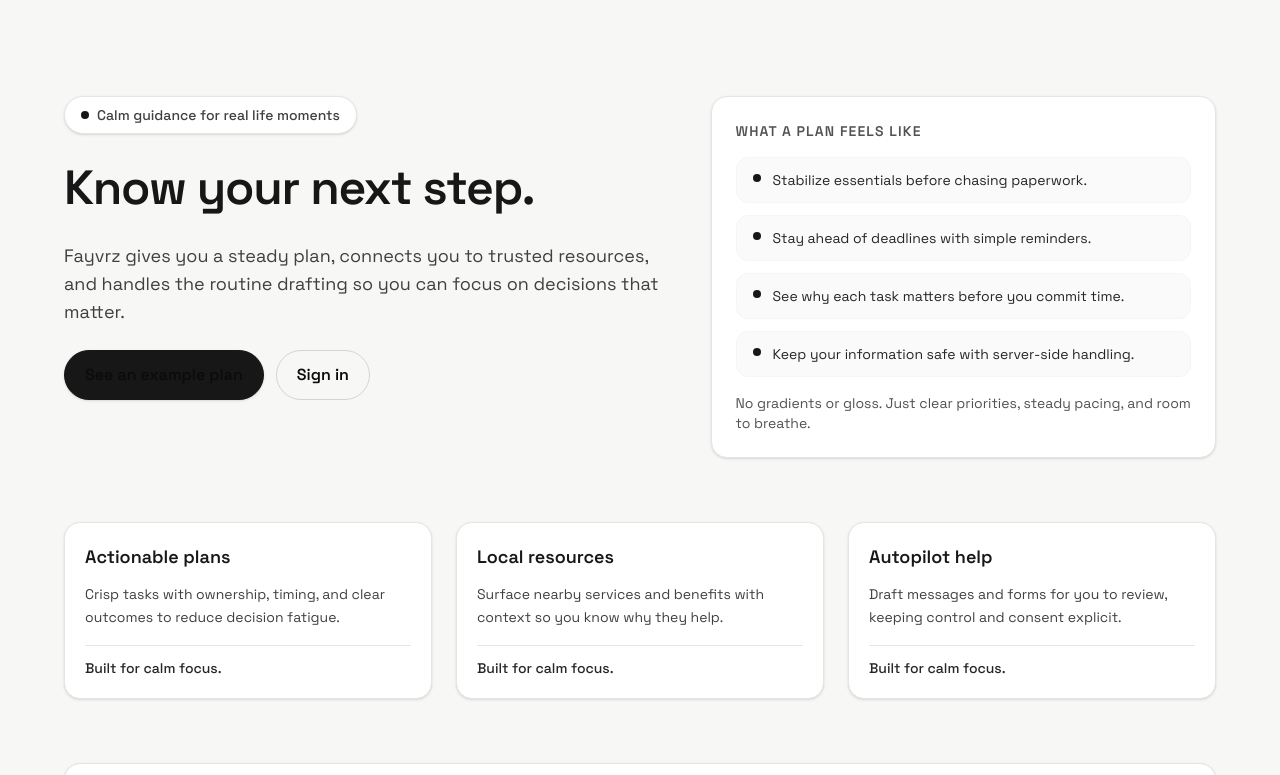
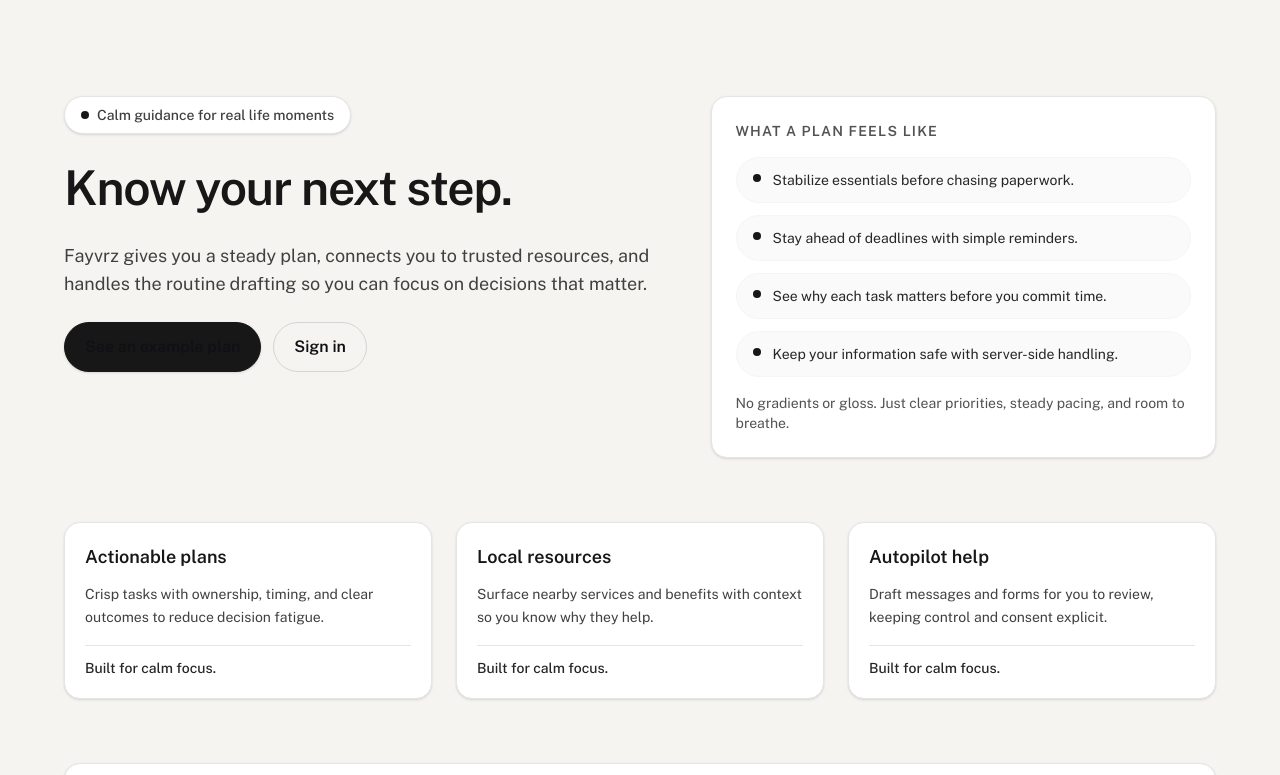
Before and after one commit to bigwest1/fayvrz_rep, a Next.js app: page / in a window 1280 px wide. Shown: the top 775 px of the page. Built offline with nearby package versions, Linux system fonts and the light colour scheme.

Commit message:
feat: add design tokens and typography foundation

```diff
--- a/src/app/globals.css
+++ b/src/app/globals.css
@@ -1,16 +1,46 @@
 @import "tailwindcss";
 
 :root {
-  --background: #f7f7f5;
-  --foreground: #0c0c0c;
-  --border: #e4e1da;
+  --color-canvas: #f6f4f0;
+  --color-surface: #ffffff;
+  --color-surface-muted: #f1eee7;
+  --color-border: #e3dfd6;
+  --color-border-strong: #cfc9bc;
+  --color-text: #0f1115;
+  --color-text-muted: #2f3239;
+  --color-accent-calm: #dfe9e2;
+  --color-accent-contrast: #111827;
+
+  --space-xs: 0.375rem;
+  --space-sm: 0.75rem;
+  --space-md: 1rem;
+  --space-lg: 1.5rem;
+  --space-xl: 2rem;
+  --space-2xl: 2.75rem;
+
+  --radius-xs: 0.35rem;
+  --radius-sm: 0.55rem;
+  --radius-md: 0.85rem;
+  --radius-lg: 1.15rem;
+  --radius-xl: 1.5rem;
+
+  --shadow-subtle: 0 6px 18px rgba(17, 24, 39, 0.05);
+  --shadow-lifted: 0 10px 28px rgba(17, 24, 39, 0.08);
+  --shadow-overlay: 0 16px 44px rgba(17, 24, 39, 0.12);
+
+  --motion-fast: 120ms;
+  --motion-base: 180ms;
+  --motion-gentle: 240ms;
+  --motion-ease-standard: cubic-bezier(0.33, 1, 0.68, 1);
+  --motion-ease-subtle: cubic-bezier(0.25, 0.46, 0.45, 0.94);
+  --motion-ease-entrance: cubic-bezier(0.22, 0.61, 0.36, 1);
 }
 
 @theme inline {
-  --color-background: var(--background);
-  --color-foreground: var(--foreground);
-  --color-border: var(--border);
-  --font-sans: var(--font-space-grotesk);
+  --color-background: var(--color-canvas);
+  --color-foreground: var(--color-text);
+  --color-border: var(--color-border);
+  --font-sans: var(--font-public-sans);
   --font-mono: var(--font-plex-mono);
 }
 
@@ -20,9 +50,9 @@
 
 body {
   margin: 0;
-  background: var(--background);
-  color: var(--foreground);
-  font-family: var(--font-space-grotesk), system-ui, -apple-system, sans-serif;
+  background: var(--color-canvas);
+  color: var(--color-text);
+  font-family: var(--font-public-sans), system-ui, -apple-system, sans-serif;
 }
 
 a {
@@ -31,8 +61,47 @@
 }
 
 :focus-visible {
-  outline: 2px solid #0f172a;
+  outline: 2px solid var(--color-accent-contrast);
   outline-offset: 2px;
+}
+
+.type-headline {
+  font-weight: 600;
+  font-size: clamp(2.25rem, 2.6vw + 1rem, 3rem);
+  line-height: 1.1;
+  letter-spacing: -0.02em;
+}
+
+.type-section {
+  font-weight: 600;
+  font-size: clamp(1.5rem, 1.2vw + 1rem, 2rem);
+  line-height: 1.2;
+}
+
+.type-body {
+  font-weight: 400;
+  font-size: 1rem;
+  line-height: 1.6;
+  color: var(--color-text-muted);
+}
+
+.type-meta {
+  font-weight: 600;
+  font-size: 0.75rem;
+  letter-spacing: 0.08em;
+  text-transform: uppercase;
+  color: var(--color-text-muted);
+}
+
+.card {
+  background: var(--color-surface);
+  border: 1px solid var(--color-border);
+  border-radius: var(--radius-lg);
+  box-shadow: var(--shadow-subtle);
+}
+
+.surface-muted {
+  background: var(--color-surface-muted);
 }
 
 @media (prefers-reduced-motion: reduce) {
--- a/src/app/layout.tsx
+++ b/src/app/layout.tsx
@@ -1,17 +1,19 @@
 import type { Metadata } from "next";
-import { IBM_Plex_Mono, Space_Grotesk } from "next/font/google";
+import { IBM_Plex_Mono, Public_Sans } from "next/font/google";
 import "./globals.css";
 
-const spaceGrotesk = Space_Grotesk({
+const publicSans = Public_Sans({
   subsets: ["latin"],
-  variable: "--font-space-grotesk",
+  variable: "--font-public-sans",
   weight: ["400", "500", "600", "700"],
+  display: "swap",
 });
 
 const plexMono = IBM_Plex_Mono({
   subsets: ["latin"],
   variable: "--font-plex-mono",
   weight: ["400", "500", "600"],
+  display: "swap",
 });
 
 export const metadata: Metadata = {
@@ -28,10 +30,10 @@
   return (
     <html
       lang="en"
-      className={`${spaceGrotesk.variable} ${plexMono.variable}`}
+      className={`${publicSans.variable} ${plexMono.variable}`}
       suppressHydrationWarning
     >
-      <body className="min-h-screen bg-neutral-50 text-neutral-900 antialiased">
+      <body className="min-h-screen bg-[color:var(--color-canvas)] text-[color:var(--color-text)] antialiased">
         <div className="flex min-h-screen flex-col">{children}</div>
       </body>
     </html>
--- /dev/null
+++ b/src/styles/tokens.ts
@@ -0,0 +1,48 @@
+export const colors = {
+  canvas: "#f6f4f0",
+  surface: "#ffffff",
+  surfaceMuted: "#f1eee7",
+  border: "#e3dfd6",
+  borderStrong: "#cfc9bc",
+  text: "#0f1115",
+  textMuted: "#2f3239",
+  accentCalm: "#dfe9e2",
+  accentContrast: "#111827",
+} as const;
+
+export const spacing = {
+  xs: "0.375rem",
+  sm: "0.75rem",
+  md: "1rem",
+  lg: "1.5rem",
+  xl: "2rem",
+  "2xl": "2.75rem",
+} as const;
+
+export const radii = {
+  xs: "0.35rem",
+  sm: "0.55rem",
+  md: "0.85rem",
+  lg: "1.15rem",
+  xl: "1.5rem",
+} as const;
+
+export const elevation = {
+  subtle: "0 6px 18px rgba(17, 24, 39, 0.05)",
+  lifted: "0 10px 28px rgba(17, 24, 39, 0.08)",
+  overlay: "0 16px 44px rgba(17, 24, 39, 0.12)",
+} as const;
+
+export const motion = {
+  durations: {
+    fast: "120ms",
+    base: "180ms",
+    gentle: "240ms",
+  },
+  easing: {
+    standard: "cubic-bezier(0.33, 1, 0.68, 1)",
+    subtle: "cubic-bezier(0.25, 0.46, 0.45, 0.94)",
+    entrance: "cubic-bezier(0.22, 0.61, 0.36, 1)",
+  },
+  prefersReduced: "(prefers-reduced-motion: reduce)",
+} as const;
```
